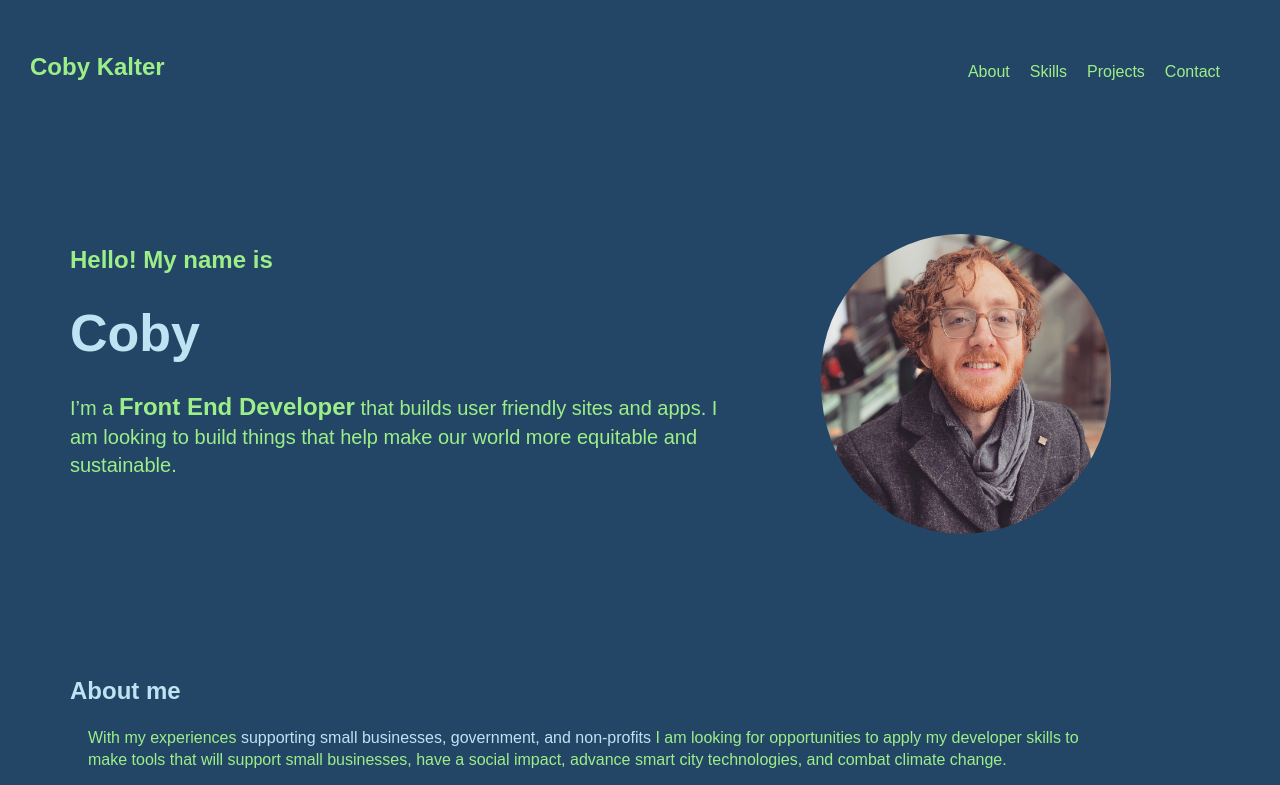
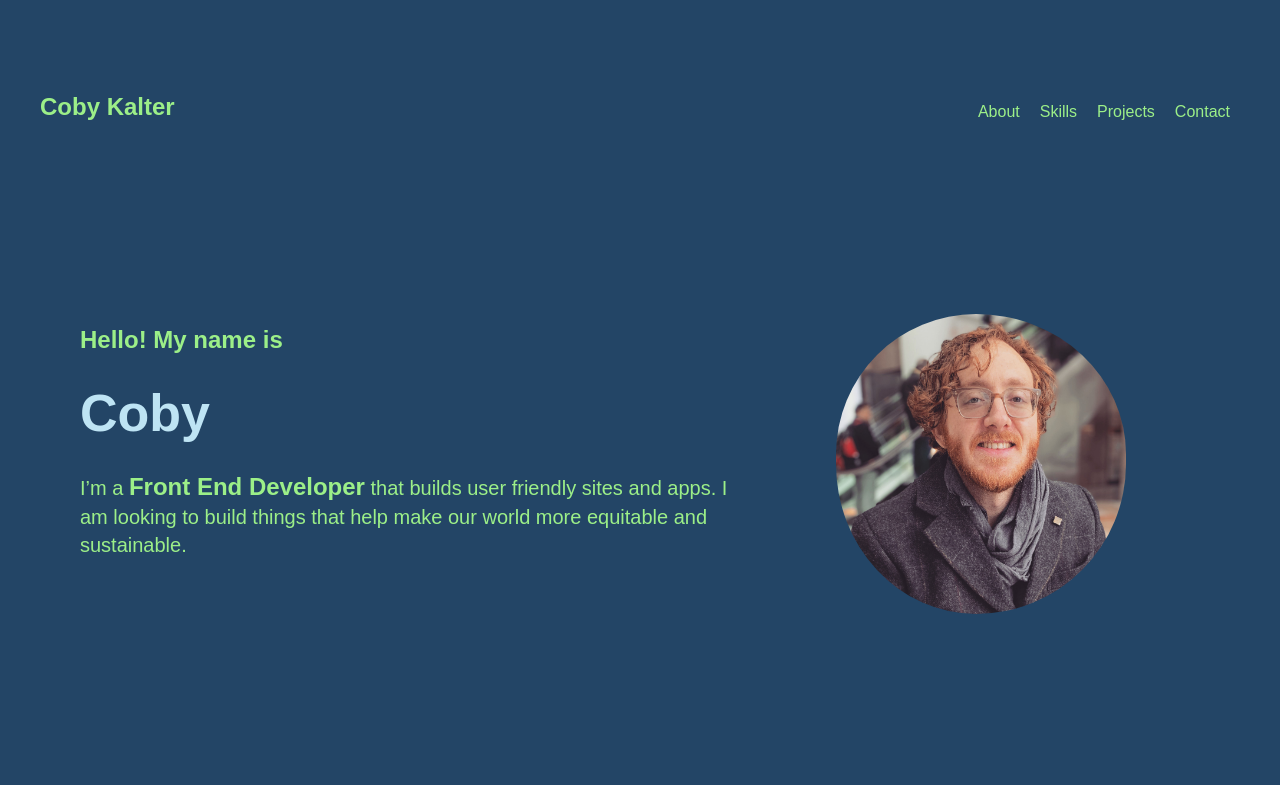
Before and after one commit to CobyKalter/portfolio-site, a plain HTML site: page index.html in a window 1280 px wide. Shown: the top 785 px of the page. Drawn offline with Linux system fonts and the light colour scheme; a web font is replaced by a local one.

Commit message:
Fixed widths wbove 1200px by adding flexbox to main and .main-content

```diff
--- a/css/main.css
+++ b/css/main.css
@@ -102,7 +102,7 @@ body {
     background-color: #234566;
     color: #9CEF88;
     font-size: 16px;
-    max-width: 1200px;
+    max-width: 1400px;
 }
 
 /* Used to hide elements */
@@ -546,7 +546,7 @@ footer p {
 /* body */
 
 body {
-  margin: 30px;
+  padding: 30px;
 }
 /* Header */
 
@@ -848,7 +848,9 @@ footer {
 
 /* BODY */
 
-
+body {
+  padding: 40px;
+}
 
 /* Header */
 
@@ -876,23 +878,36 @@ header nav {
 /* Main */
 
 main {
+  display: flex;
+  flex-flow: column;
+  justify-content: center;
+  align-items: center;
   margin: 40px 0 40px 0;
+}
+
+.main-content {
+  display: flex;
+  flex-flow: column;
+  justify-content: center;
+  align-items: center;
+  margin: 0;
+  padding: 40px;
 }
 
 /* Hero */
 
 .hero-section {
   margin: 40px 0 140px 0;
-  padding-bottom: 0;
+  padding: 0;
 }
 
 #hero-text {
-  flex-basis: 65%;
+  flex-basis: 60%;
 }
 
 #hero-image {
   height: 100%;
-  flex-basis: 45%;
+  flex-basis: 40%;
 }
 
 .hero-section h1 {
@@ -961,7 +976,15 @@ main {
   margin-bottom: 70px;
 }
 
+#contact-submit {
+  width: 80px;
+}
+
 /* Social */
+
+.social-section {
+  width: 100%;
+}
 
 #social-title {
   margin-bottom: 40px;
@@ -973,10 +996,6 @@ footer {
   width: 100%;
   justify-content: space-evenly;
   margin: 40px 0 100px 0;
-}
-
-#wcb_p {
-  padding-right: 0;
 }
 
 }
```
